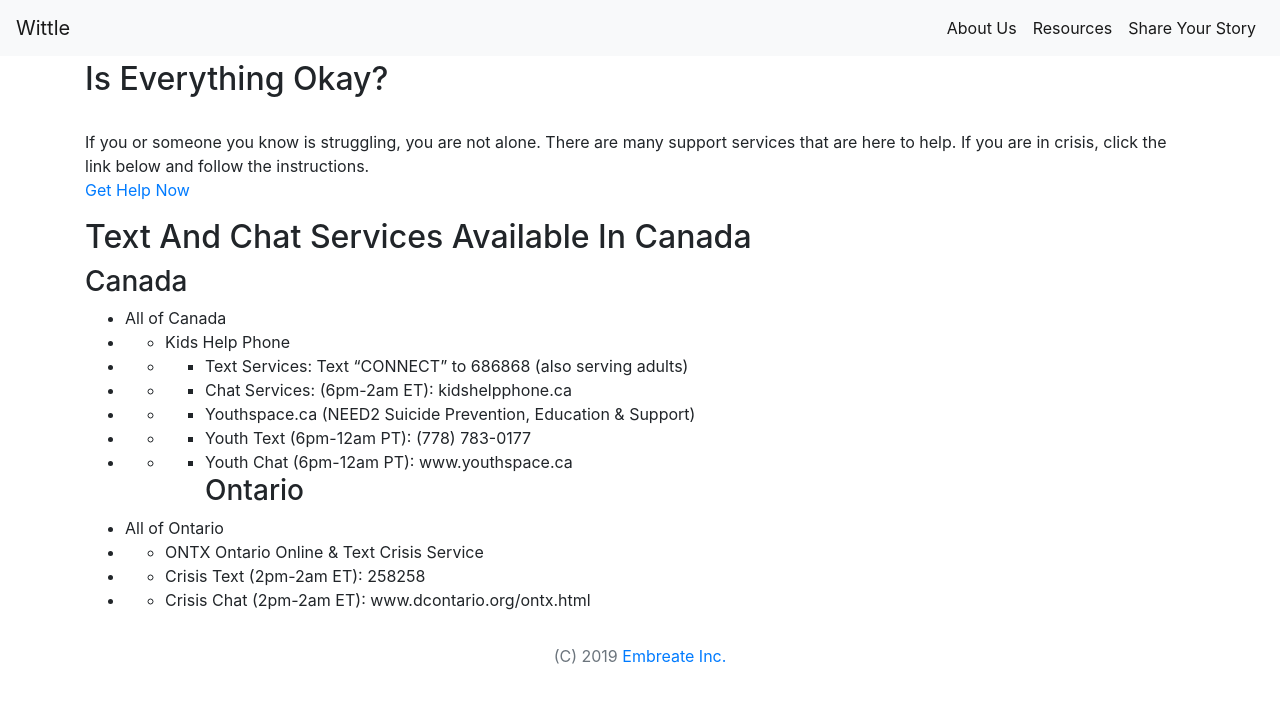
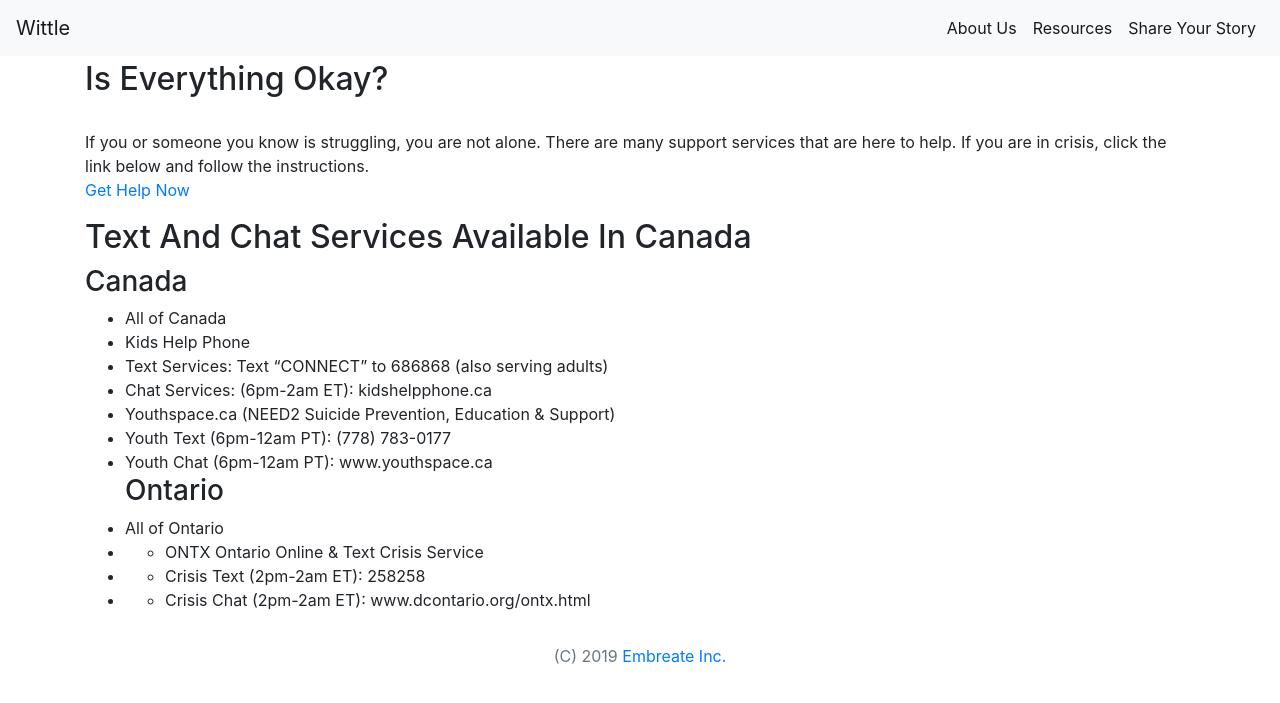
Before and after one commit to embreate/wittle-website, a Jekyll site: the page built from resources.markdown, in a window 1280 px wide. Shown: the top 703 px of the page. Built offline with Jekyll 4.4.1, drawn with Linux system fonts in a browser that asks for light colours; nearby versions of some CDN libraries.

```diff
--- a/resources.markdown
+++ b/resources.markdown
@@ -11,12 +11,12 @@ layout: default
 ## Text And Chat Services Available In Canada
 ### Canada
 * All of Canada
-* * Kids Help Phone
-* * * Text Services: Text "CONNECT" to 686868 (also serving adults)
-* * * Chat Services: (6pm-2am ET): kidshelpphone.ca
-* * * Youthspace.ca (NEED2 Suicide Prevention, Education & Support)
-* * * Youth Text (6pm-12am PT): (778) 783-0177
-* * * Youth Chat (6pm-12am PT): www.youthspace.ca
+*    Kids Help Phone
+*          Text Services: Text "CONNECT" to 686868 (also serving adults)
+*          Chat Services: (6pm-2am ET): kidshelpphone.ca
+*          Youthspace.ca (NEED2 Suicide Prevention, Education & Support)
+*          Youth Text (6pm-12am PT): (778) 783-0177
+*          Youth Chat (6pm-12am PT): www.youthspace.ca
 ### Ontario
 * All of Ontario
 * * ONTX Ontario Online & Text Crisis Service
```
